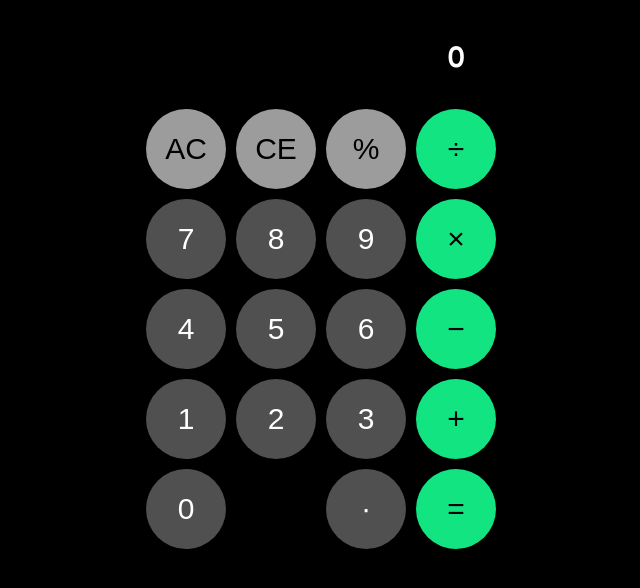
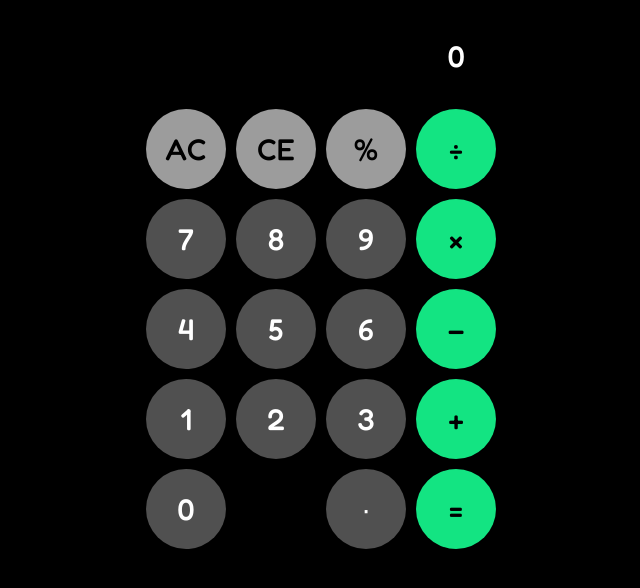
Before and after one commit to j-mcQueen/top-calculator, a plain HTML site: page index.html in a window 1280 px wide. Shown: the whole page, without its empty margins (319-959 px from the left). Drawn offline with Linux system fonts and the light colour scheme.

Commit message:
Add font family to buttons

```diff
--- a/styles/styles.css
+++ b/styles/styles.css
@@ -30,6 +30,7 @@ html {
 }
 
 button {
+    font-family: "Fredoka", sans-serif;
     font-size: 3rem;
     border-radius: 100%;
     border: none;
```
